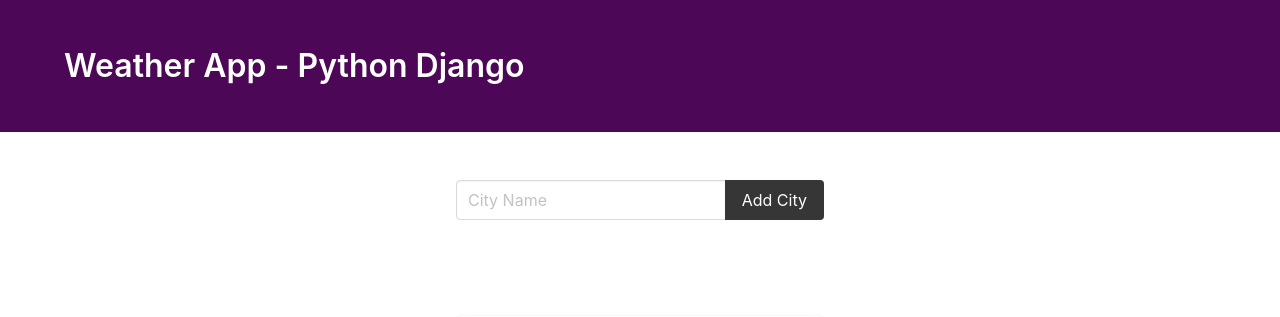
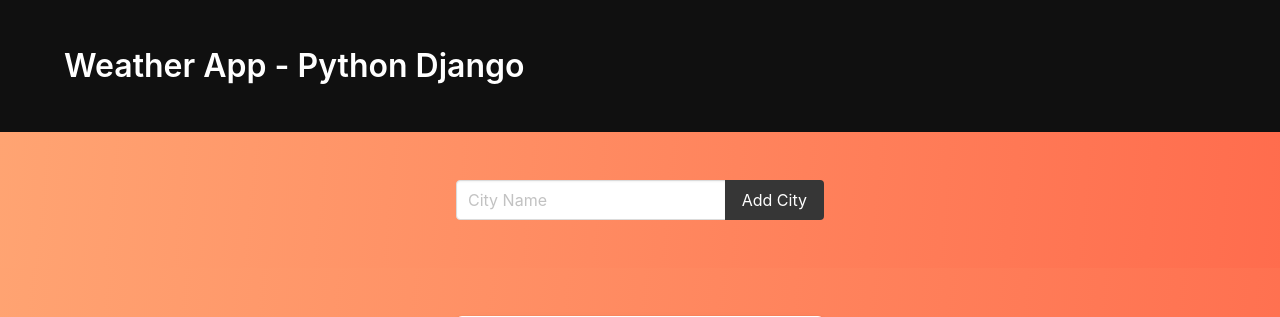
Before and after one commit to mayank-khare/Weather-app, a Django app: page / in a window 1280 px wide. Shown: the top 317 px of the page. Run offline with Django 3.2, Linux system fonts and the light colour scheme; data comes from the database, SQL or seed files in the repository; data that the repository does not hold is empty; some libraries are stand-ins or nearby versions.

Commit message:
updated the UI

```diff
--- a/the_weather/weather/templates/weather/index.html
+++ b/the_weather/weather/templates/weather/index.html
@@ -6,9 +6,40 @@
     <meta http-equiv="X-UA-Compatible" content="ie=edge">
     <title>What's the weather like?</title>
     <link rel="stylesheet" href="https://cdnjs.cloudflare.com/ajax/libs/bulma/0.6.2/css/bulma.css" />
+    <style>
+    section.section{
+    background: linear-gradient(275deg, #ff1010, #ffefa4);
+    background-size: 400% 400%;
+    -webkit-animation: AnimationName 10s ease infinite;
+    -moz-animation: AnimationName 10s ease infinite;
+    animation: AnimationName 10s ease infinite;
+  }
+
+    @-webkit-keyframes AnimationName { 0%{: ;
+    background-position: 0% 50%;
+    } 50%{: ;
+    background-position: 100% 50%;
+    } 100%{: ;
+    background-position: 0% 50%;
+    } } @-moz-keyframes AnimationName { 0%{: ;
+    background-position: 0% 50%;
+    } 50%{: ;
+    background-position: 100% 50%;
+    } 100%{: ;
+    background-position: 0% 50%;
+    } } @keyframes AnimationName { 0%{: ;
+    background-position: 0% 50%;
+    } 50%{: ;
+    background-position: 100% 50%;
+    } 100%{: ;
+    background-position: 0% 50%;
+    } }: ;
+}
+
+</style>
 </head>
 <body>
-    <section class="hero is-primary" style="background-color:#4c0756;">
+    <section class="hero is-primary" style="background-color:#101010;">
         <div class="hero-body">
             <div class="container">
                 <h1 class="title">
@@ -68,7 +99,8 @@
         </div>
     </section>
     <footer class="footer" style="text-align: center;">
-      Developed by Mayank Khare
+      Developed by Mayank Khare<br>
+      Mohd. Danish, Amol Shrivastava, Kunal Upveja.
     </footer>
 </body>
 </html>
```
